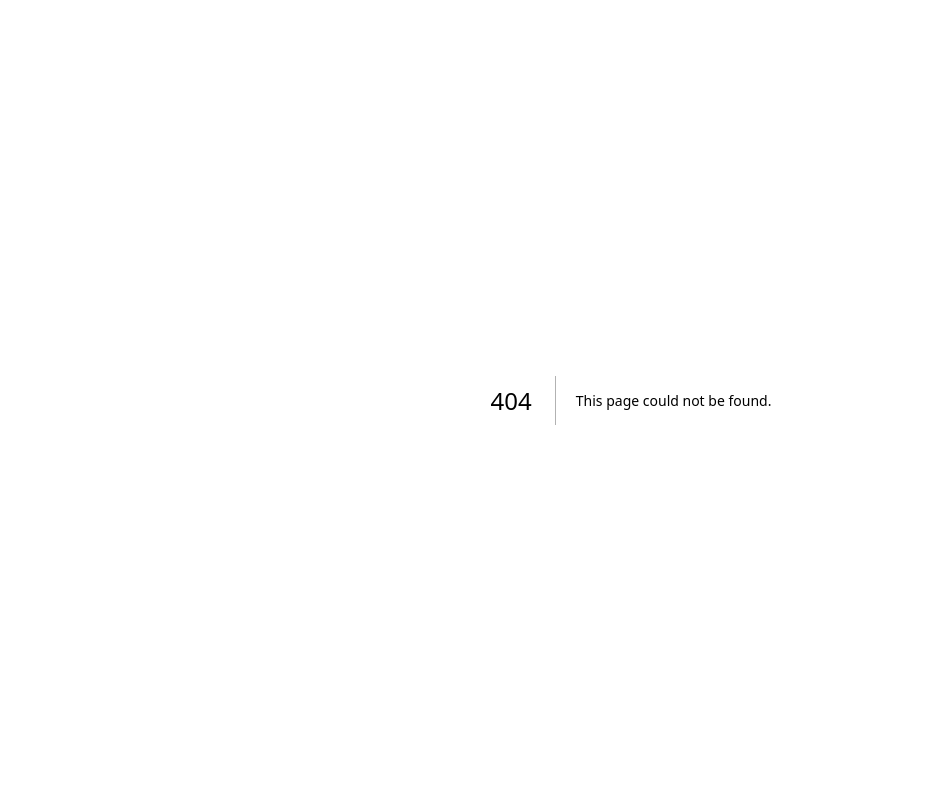
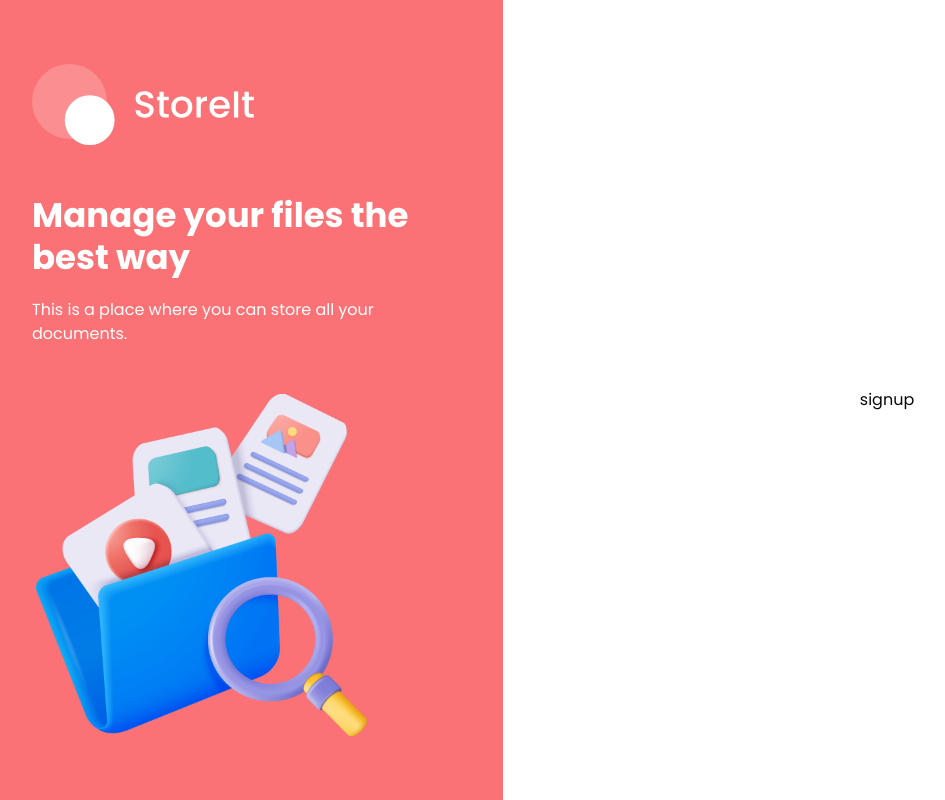
Before and after one commit to Rio-awsm/zapdrive-file-storage, a Next.js app: page /sign-up in a window 1280 px wide. Before the commit this address had no page. Shown: the whole page, without its empty margins (9-954 px from the left). Built offline with nearby package versions, Linux system fonts and the light colour scheme.

Commit message:
style::auth layout

```diff
--- /dev/null
+++ b/app/(auth)/layout.tsx
@@ -0,0 +1,50 @@
+import React from "react";
+import Image from "next/image";
+
+const layout = ({ children }: { children: React.ReactNode }) => {
+  return (
+    <div className="flex min-h-screen">
+      <section className="hidden w-1/2 items-center justify-center bg-brand p-10 lg:flex xl:w-2/5">
+        <div className="flex max-h-[800px] max-w-[430px] flex-col justify-center space-y-12">
+          <Image
+            src="/assets/icons/logo-full.svg"
+            alt="logo"
+            width={224}
+            height={82}
+            className="h-auto"
+          />
+
+          <div className="space-y-5 text-white">
+            <h1 className="h1">Manage your files the best way</h1>
+            <p className="body-1">
+              This is a place where you can store all your documents.
+            </p>
+          </div>
+          <Image
+            src="/assets/images/files.png"
+            alt="Files"
+            width={342}
+            height={342}
+            className="transition-all hover:rotate-2 hover:scale-105"
+          />
+        </div>
+      </section>
+
+      <section className="flex flex-1 flex-col items-center bg-white p-4 py-10 lg:justify-center lg:p-10 lg:py-0">
+        <div className="mb-16 lg:hidden">
+          <Image
+            src="/assets/icons/logo-full-brand.svg"
+            alt="logo"
+            width={224}
+            height={82}
+            className="h-auto w-[200px] lg:w-[250px]"
+          />
+        </div>
+
+        {children}
+      </section>
+    </div>
+  );
+};
+
+export default layout;
--- /dev/null
+++ b/app/(auth)/sign-in/page.tsx
@@ -0,0 +1,11 @@
+import React from 'react'
+
+const SignIn = () => {
+  return (
+    <div>
+      signin
+    </div>
+  )
+}
+
+export default SignIn
--- /dev/null
+++ b/app/(auth)/sign-up/page.tsx
@@ -0,0 +1,11 @@
+import React from 'react'
+
+const SignUp = () => {
+  return (
+    <div>
+      signup
+    </div>
+  )
+}
+
+export default SignUp
```
